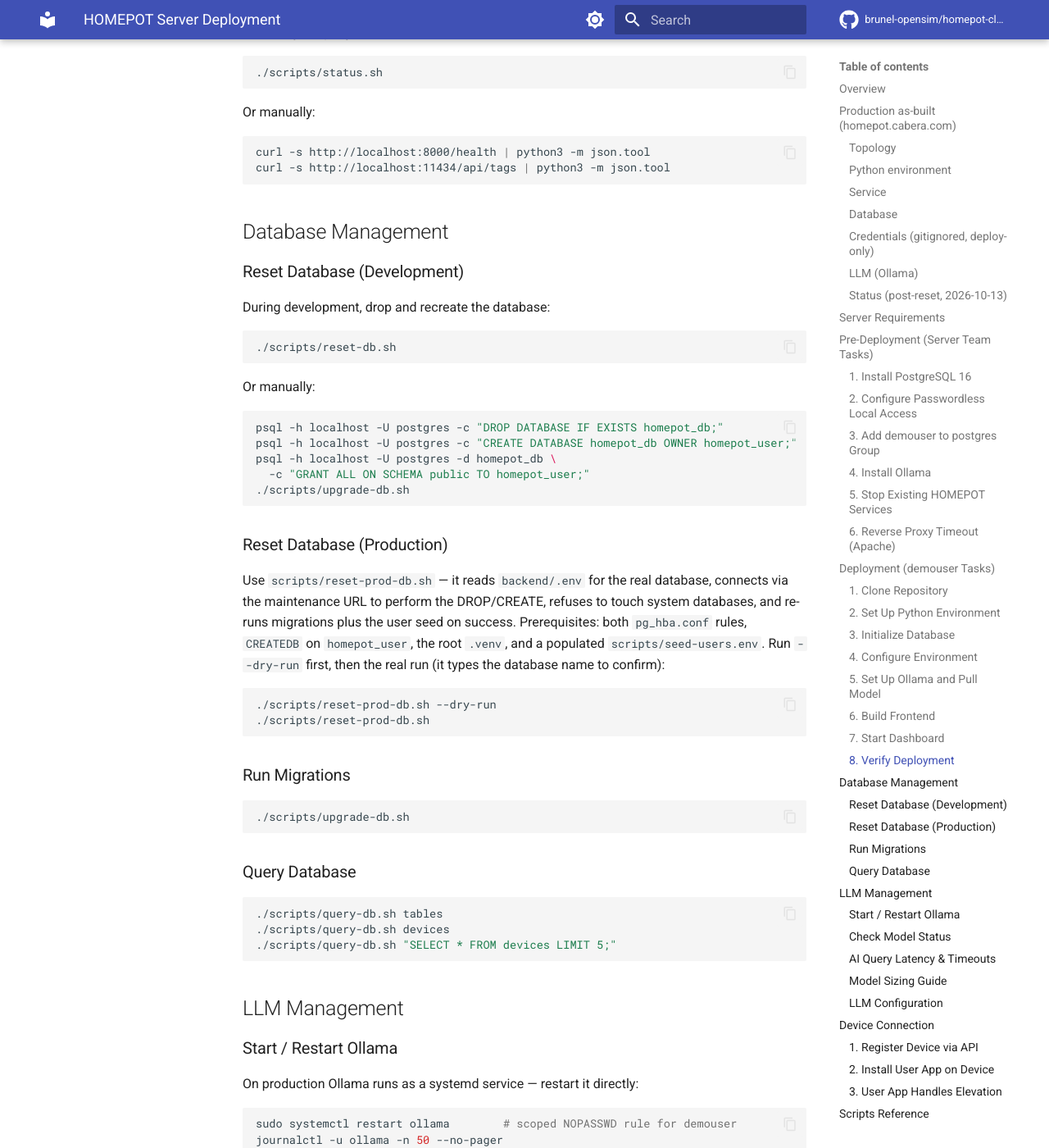
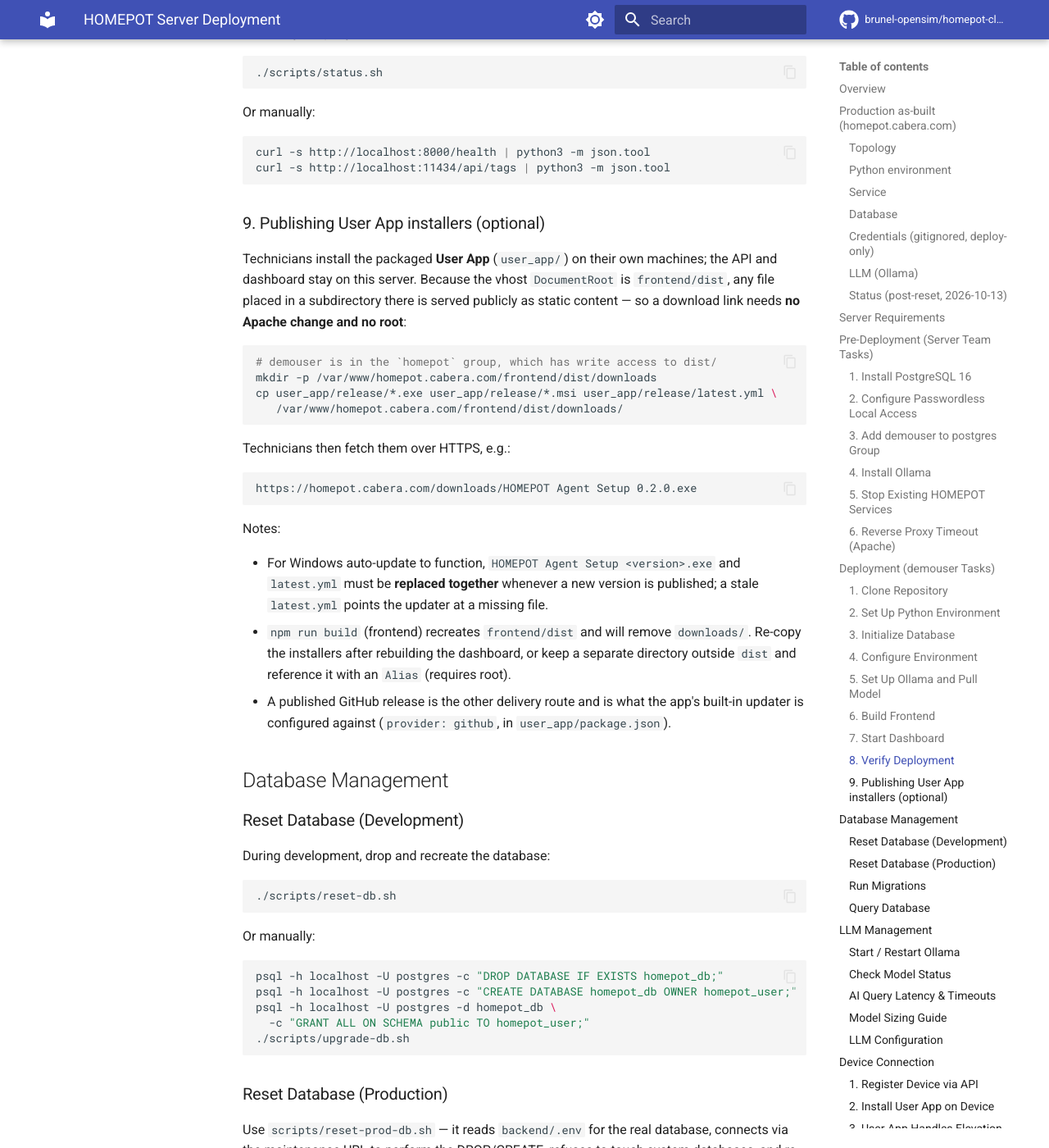
Before and after one commit to brunel-opensim/homepot-client, an MkDocs documentation site: the page built from docs/server-deployment.md, in a window 1280 px wide and 1400 px high, scrolled down 7350 px. Shown: the whole window at 82% size. Built offline with MkDocs 1.6.1 and Material for MkDocs 9.7.7, drawn with Linux system fonts in a browser that asks for light colours; comment, search, counter and statistics services are not loaded; the version menu is left out.

Commit message:
docs(deploy): document publishing User App installers via frontend/dist
The vhost DocumentRoot is frontend/dist, so files placed in a subdirectory
there are served publicly as static content. That makes
https://homepot.cabera.com/downloads/<installer> available to technicians with
no Apache change and no root, since demouser is in the homepot group which has
write access to dist/.

Records the steps, the requirement that latest.yml ship alongside the
installer for Windows auto-update, and the gotcha that rebuilding the frontend
recreates dist/ and deletes the downloads directory.

````diff
--- a/docs/server-deployment.md
+++ b/docs/server-deployment.md
@@ -350,6 +350,39 @@
 curl -s http://localhost:11434/api/tags | python3 -m json.tool
 ```
 
+### 9. Publishing User App installers (optional)
+
+Technicians install the packaged **User App** (`user_app/`) on their own machines;
+the API and dashboard stay on this server. Because the vhost `DocumentRoot` is
+`frontend/dist`, any file placed in a subdirectory there is served publicly as
+static content — so a download link needs **no Apache change and no root**:
+
+```bash
+# demouser is in the `homepot` group, which has write access to dist/
+mkdir -p /var/www/homepot.cabera.com/frontend/dist/downloads
+cp user_app/release/*.exe user_app/release/*.msi user_app/release/latest.yml \
+   /var/www/homepot.cabera.com/frontend/dist/downloads/
+```
+
+Technicians then fetch them over HTTPS, e.g.:
+
+```
+https://homepot.cabera.com/downloads/HOMEPOT Agent Setup 0.2.0.exe
+```
+
+Notes:
+
+- For Windows auto-update to function, `HOMEPOT Agent Setup <version>.exe` and
+  `latest.yml` must be **replaced together** whenever a new version is published;
+  a stale `latest.yml` points the updater at a missing file.
+- `npm run build` (frontend) recreates `frontend/dist` and will remove
+  `downloads/`. Re-copy the installers after rebuilding the dashboard, or keep a
+  separate directory outside `dist` and reference it with an `Alias` (requires
+  root).
+- A published GitHub release is the other delivery route and is what the app's
+  built-in updater is configured against
+  (`provider: github`, in `user_app/package.json`).
+
 ## Database Management
 
 ### Reset Database (Development)
````
